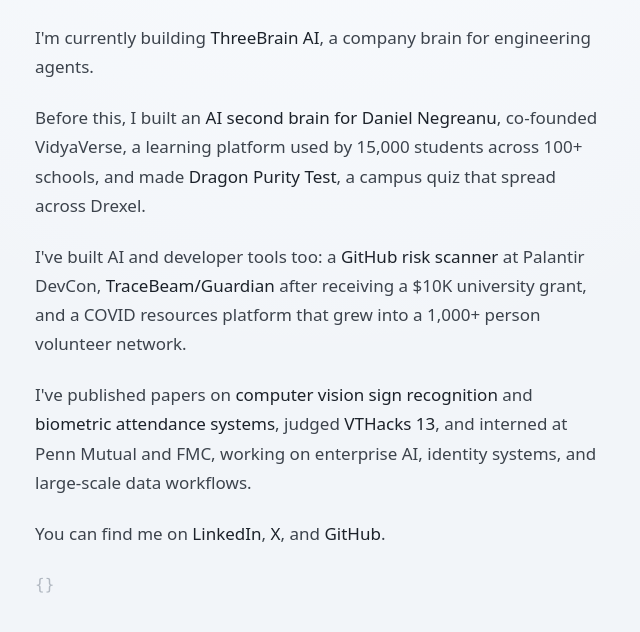
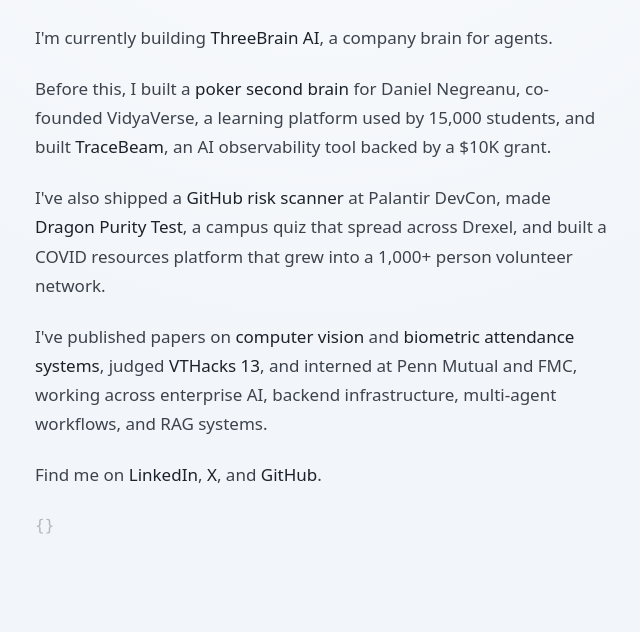
Before and after one commit to sauranshbhardwaj/personal-website, a website: page public/index.html in a window 1280 px wide. Shown: the part 142-774 px from the top of the page, without its empty margins (317-957 px from the left). Drawn offline with Linux system fonts and the light colour scheme.

Commit message:
update about me

```diff
--- a/public/index.html
+++ b/public/index.html
@@ -6,12 +6,12 @@
     <title>Sauransh Bhardwaj</title>
     <meta
       name="description"
-      content="Sauransh Bhardwaj is building ThreeBrain AI, a company brain for engineering agents."
+      content="Serial Builder, 2x Founder, and Published Researcher."
     >
     <meta property="og:title" content="Sauransh Bhardwaj">
     <meta
       property="og:description"
-      content="Building ThreeBrain AI, with work across AI products, education, enterprise systems, and public-good software."
+      content="Serial Builder, 2x Founder, and Published Researcher."
     >
     <meta property="og:type" content="website">
     <meta name="theme-color" content="#f5f6f8">
@@ -26,40 +26,36 @@
         <p>
           I'm currently building
           <a href="https://github.com/sauranshbhardwaj/Threebrain/releases/tag/v0.1.2">ThreeBrain AI</a>,
-          a company brain for engineering agents.
+          a company brain for agents.
         </p>
 
         <p>
-          Before this, I built an
-          <a href="https://playwithdanielnegreanu.com">AI second brain for Daniel Negreanu</a>,
-          co-founded VidyaVerse, a learning platform used by 15,000 students across
-          100+ schools, and made
-          <a href="https://dragonpuritytest.com">Dragon Purity Test</a>, a campus quiz
-          that spread across Drexel.
+          Before this, I built a
+          <a href="https://playwithdanielnegreanu.com">poker second brain</a> for Daniel Negreanu,
+          co-founded VidyaVerse, a learning platform used by 15,000 students, and built
+          <a href="https://github.com/BugBurst-AI/guardian-demo">TraceBeam</a>, an AI observability tool backed by a $10K grant.
         </p>
 
         <p>
-          I've built AI and developer tools too: a
-          <a href="https://github.com/sauranshbhardwaj/github-risk-scanner">GitHub risk scanner</a>
-          at Palantir DevCon,
-          <a href="https://github.com/BugBurst-AI/guardian-demo">TraceBeam/Guardian</a>
-          after receiving a $10K university grant, and a COVID resources platform
-          that grew into a 1,000+ person volunteer network.
+          I've also shipped a
+          <a href="https://github.com/sauranshbhardwaj/github-risk-scanner">GitHub risk scanner</a> at Palantir DevCon, made
+          <a href="https://dragonpuritytest.com">Dragon Purity Test</a>, a campus quiz that spread across Drexel, and built a
+          COVID resources platform that grew into a 1,000+ person volunteer network.
         </p>
 
         <p>
           I've published papers on
-          <a href="https://drive.google.com/file/d/1mfrOZ-d7nm8U-A8tZSNcu2GyEZr-QDUa/view?usp=sharing">computer vision sign recognition</a>
+          <a href="https://drive.google.com/file/d/1mfrOZ-d7nm8U-A8tZSNcu2GyEZr-QDUa/view?usp=sharing">computer vision</a>
           and
           <a href="https://drive.google.com/file/d/10RXdiQvLy8qeDXQTyjafZWUEFDvdyhmj/view?usp=sharing">biometric attendance systems</a>,
           judged
           <a href="https://credsverse.com/credentials/603ab4a9-ea99-453c-8fbd-4059a7df1d36">VTHacks 13</a>,
-          and interned at Penn Mutual and FMC, working on enterprise AI, identity
-          systems, and large-scale data workflows.
+          and interned at Penn Mutual and FMC, working across enterprise AI, backend infrastructure,
+          multi-agent workflows, and RAG systems.
         </p>
 
         <p>
-          You can find me on
+          Find me on
           <a href="https://www.linkedin.com/in/sauranshbhardwaj/">LinkedIn</a>,
           <a href="https://x.com/sauranshbuilds">X</a>, and
           <a href="https://github.com/sauranshbhardwaj/">GitHub</a>.
```
